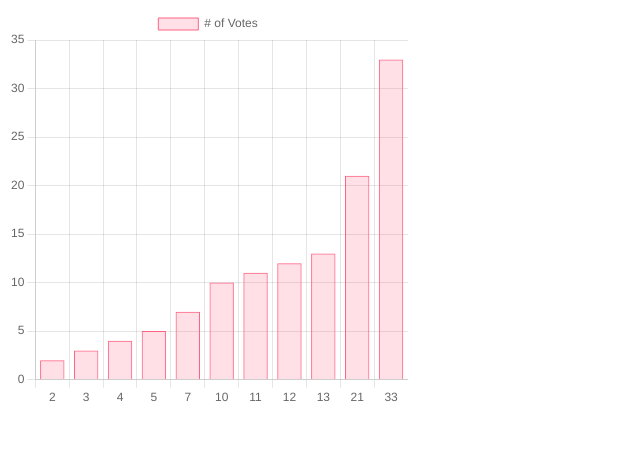
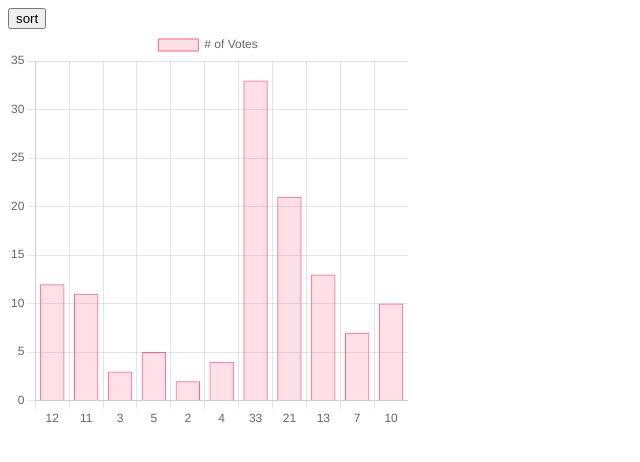
Before and after one commit to thinhpnguyen/Sorting-Algos, a React (Create React App) app: page / in a window 1280 px wide. Shown: the top 462 px of the page, without its empty margins (0-640 px from the left). Built offline with nearby package versions, Linux system fonts and the light colour scheme.

Commit message:
add the sort button

```diff
--- a/src/components/App.js
+++ b/src/components/App.js
@@ -3,16 +3,16 @@ import ReactDOM from 'react-dom';
 import Graph from './graph.js';
 
 function App() {
-  // const [sortEn, updateSortEn] = useState(false);
-  // const [chartCtx, updateChartCtx] = useState();
+  const [sortEn, updateSortEn] = useState(false);
 
-  // function sortHandler(){
-  //   updateSortEn(true);
-  // };
+  function sortHandler(){
+    updateSortEn(true);
+  };
 
   return (
     <div >
-      <Graph  />
+      <button onClick = {sortHandler}>sort</button>
+      <Graph sort = {sortEn}  />
     </div>
   );
 }
--- a/src/components/graph.js
+++ b/src/components/graph.js
@@ -1,12 +1,21 @@
 import React, { useState, useEffect } from 'react';
 import Chart from 'chart.js/auto';
-
+let myChart;
 function Graph(props){
     useEffect(()=>{
+        makeChart();
+    });
+
+    function makeChart() {
         let nums = [12, 11, 3, 5, 2, 4, 33, 21, 13, 7, 10];
         let xAxis = ['12', '11', '3', '5', '2', '4', '33', '21', '13', '7', '10'];
-        var ctx = document.getElementById('myChart');
-        var myChart = new Chart(ctx, {
+        var ctx = document.getElementById('myChart').getContext('2d');
+
+        //Have to destroy the old chart from the last render first!
+        if ( typeof myChart !== "undefined") {
+            myChart.destroy();
+        }
+        myChart = new Chart(ctx, {
             type: 'bar',
             data: {
                 labels: xAxis,
@@ -56,7 +65,7 @@ function Graph(props){
         }
 
         function highlight(i){
-            colors[i] =  'rgba(255, 99, 132, 1)';
+            colors[i] =  'rgba(255, 99, 132, 0.8)';
             myChart.update();
         }
 
@@ -118,11 +127,15 @@ function Graph(props){
 
             }
         }
-        sort();
+
+        if(props.sort){
+            sort();
+        }
 
 
 
-    });
+
+    }
     return <canvas id="myChart" width="400" height="400"></canvas>
 }
 
```
